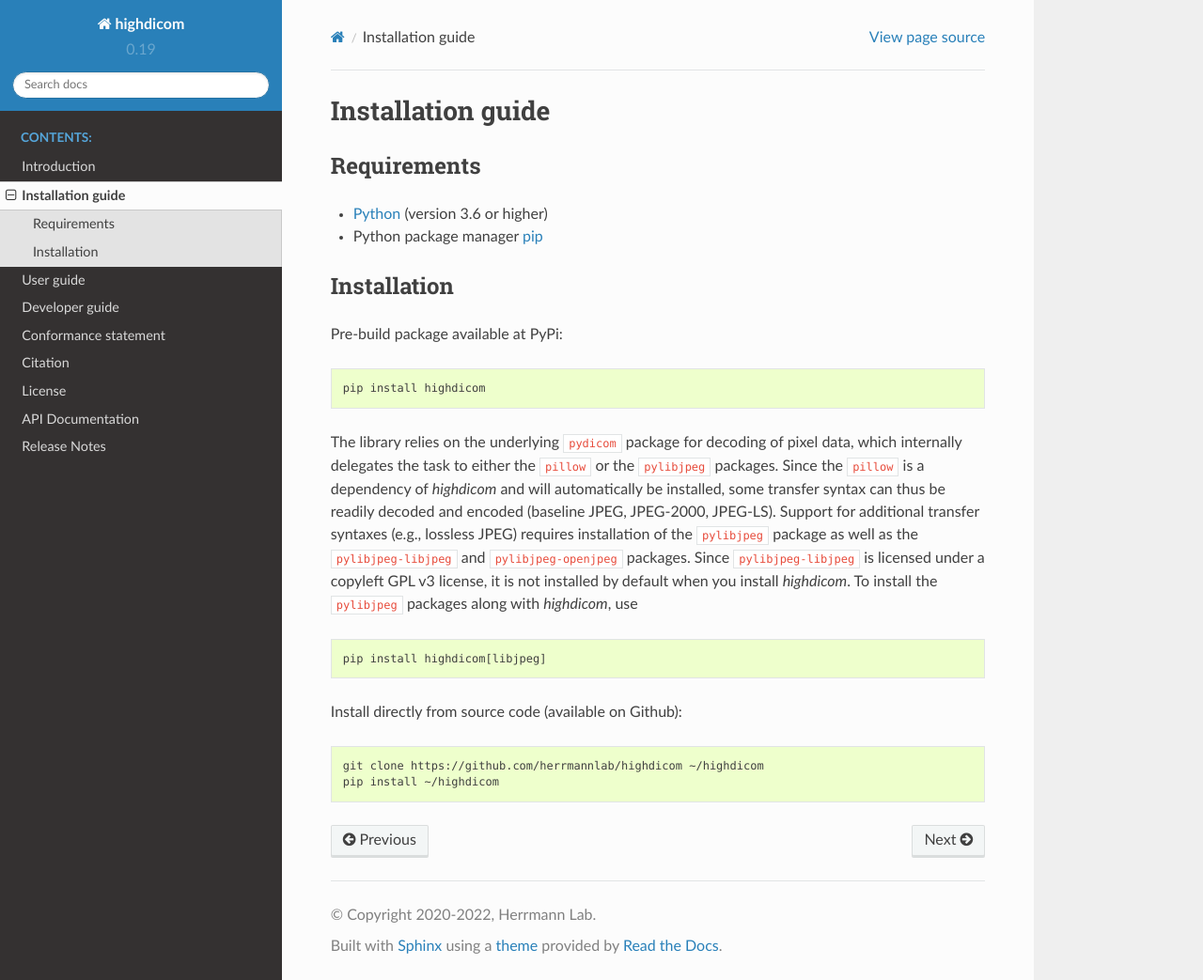
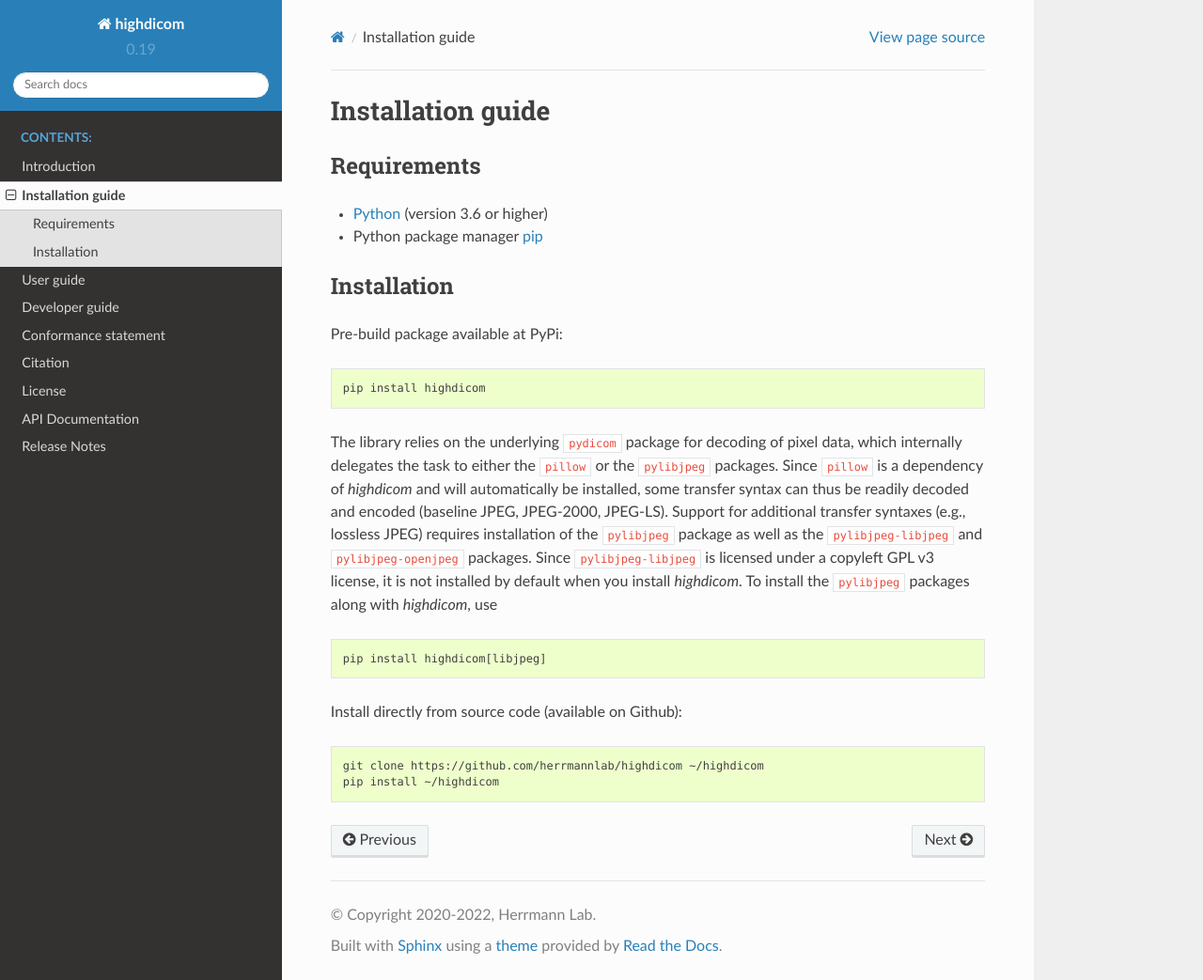
Before and after one commit to ImagingDataCommons/highdicom, a Sphinx documentation site: the page built from docs/installation.rst, in a window 1280 px wide and 1043 px high. Shown: the whole window at 94% size. Built offline with Sphinx 7.4.7 and the Read the Docs theme 2.0.0, drawn with Linux system fonts in a browser that asks for light colours.

Commit message:
remove openjpeg from deps, fix installation guide

```diff
--- a/docs/installation.rst
+++ b/docs/installation.rst
@@ -22,10 +22,16 @@
 
     pip install highdicom
 
-The library relies on the underlying ``pydicom`` package for decoding of pixel data, which internally delegates the task to either the ``pillow`` or the ``pylibjpeg`` packages.
-Since the ``pillow`` is a dependency of *highdicom* and will automatically be installed, some transfer syntax can thus be readily decoded and encoded (baseline JPEG, JPEG-2000, JPEG-LS).
-Support for additional transfer syntaxes (e.g., lossless JPEG) requires installation of the ``pylibjpeg`` package as well as the ``pylibjpeg-libjpeg`` and ``pylibjpeg-openjpeg`` packages.
-Since ``pylibjpeg-libjpeg`` is licensed under a copyleft GPL v3 license, it is not installed by default when you install *highdicom*. To install the ``pylibjpeg`` packages along with *highdicom*, use
+The library relies on the underlying ``pydicom`` package for decoding of pixel
+data, which internally delegates the task to either the ``pillow`` or the
+``pylibjpeg`` packages. Since ``pillow`` is a dependency of *highdicom* and
+will automatically be installed, some transfer syntax can thus be readily
+decoded and encoded (baseline JPEG, JPEG-2000, JPEG-LS). Support for additional
+transfer syntaxes (e.g., lossless JPEG) requires installation of the
+``pylibjpeg`` package as well as the ``pylibjpeg-libjpeg`` and
+``pylibjpeg-openjpeg`` packages. Since ``pylibjpeg-libjpeg`` is licensed under
+a copyleft GPL v3 license, it is not installed by default when you install
+*highdicom*. To install the ``pylibjpeg`` packages along with *highdicom*, use
 
 .. code-block:: none
 
--- a/setup.py
+++ b/setup.py
@@ -55,7 +55,6 @@
         'numpy>=1.19',
         'pillow>=8.3',
         'pillow-jpls>=1.0',
-        'pylibjpeg-openjpeg>=1.2',
     ],
     extras_requires={
         'libjpeg': [
```
